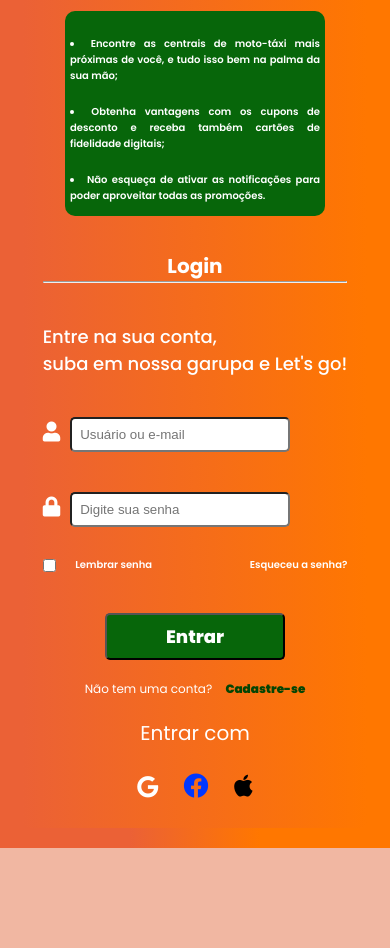
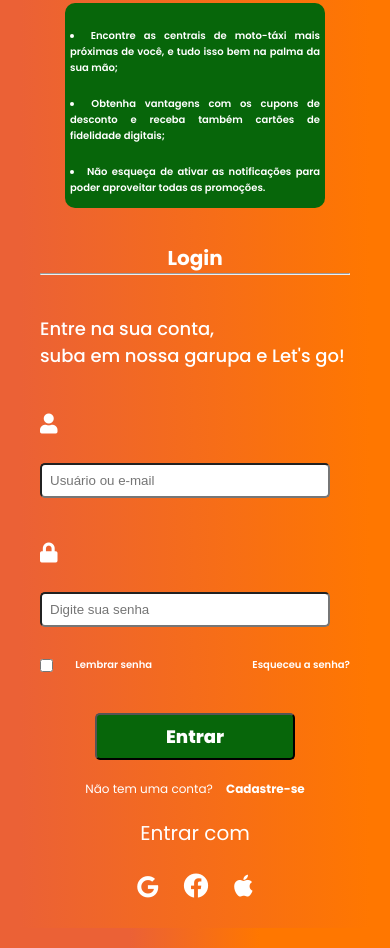
Before and after one commit to Tiagobtz/projeto-garupa, a plain HTML site: page index.html in a window 390 px wide. Shown: the part 394-1342 px from the top of the page. Before the commit the page ends 1242 px from the top, so only its background shows below. Drawn offline with Linux system fonts and the light colour scheme.

Commit message:
Novas adções no responsivo.

```diff
--- a/src/css/estilo-principal.css
+++ b/src/css/estilo-principal.css
@@ -79,7 +79,7 @@ body {
 .fas {
     font-size: 20px;
     margin-top: 45px;
-    margin-right: 10px;
+    margin-right: 5px;
 }
 
 .inputs {
@@ -144,9 +144,9 @@ body {
 
 .cadastro a {
     margin-left: 10px;
-    font-weight: 900;
+    font-weight: 700;
     text-decoration: none;
-    color: rgb(4, 69, 4);
+    color: rgb(255, 255, 255);
 }
 
 .cadastro a:hover {
@@ -165,16 +165,9 @@ body {
     margin-top: 15px;
     padding: 10px;
     cursor: pointer;
+    color: #ffff;
 }
 
 .fa-google {
     font-size: 22px;
 }
-
-.fa-facebook {
-    color: rgb(0, 55, 255);
-}
-
-.fa-apple {
-    color: black;
-}
--- a/src/css/responsivo.css
+++ b/src/css/responsivo.css
@@ -9,11 +9,13 @@
         grid-template-rows: repeat(10, auto);
         gap: 0;
         padding: 20px;
+        margin: 0%;
     }
 
     .items {
         border: none;
         border-radius: 0;
+        outline: none;
     }
 
     .titulo-garupa {
@@ -45,11 +47,11 @@
     }
 
     .inputs {
-        width: 200px;
+        width: 270px;
     }
 
     .botao {
-        width: 180px;
+        width: 200px;
     }
 
     .senha {
@@ -57,4 +59,5 @@
         justify-content: space-between;
         font-size: 8px;
     }
+
 }
```
